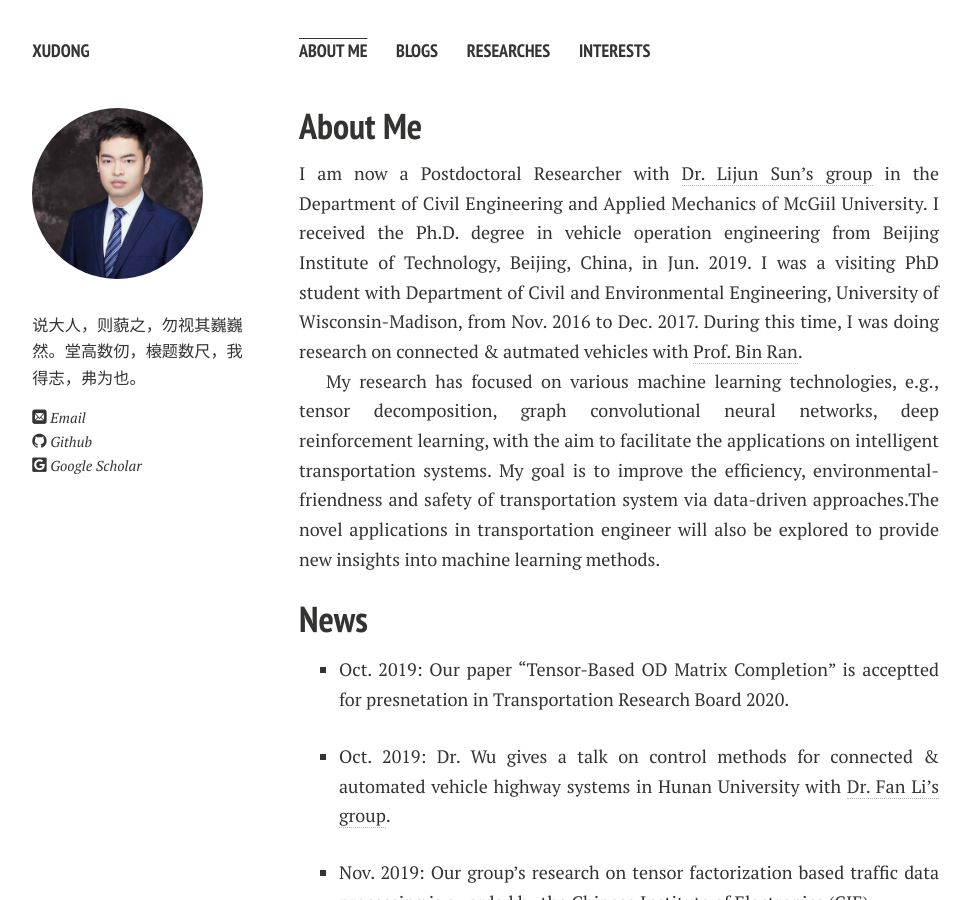
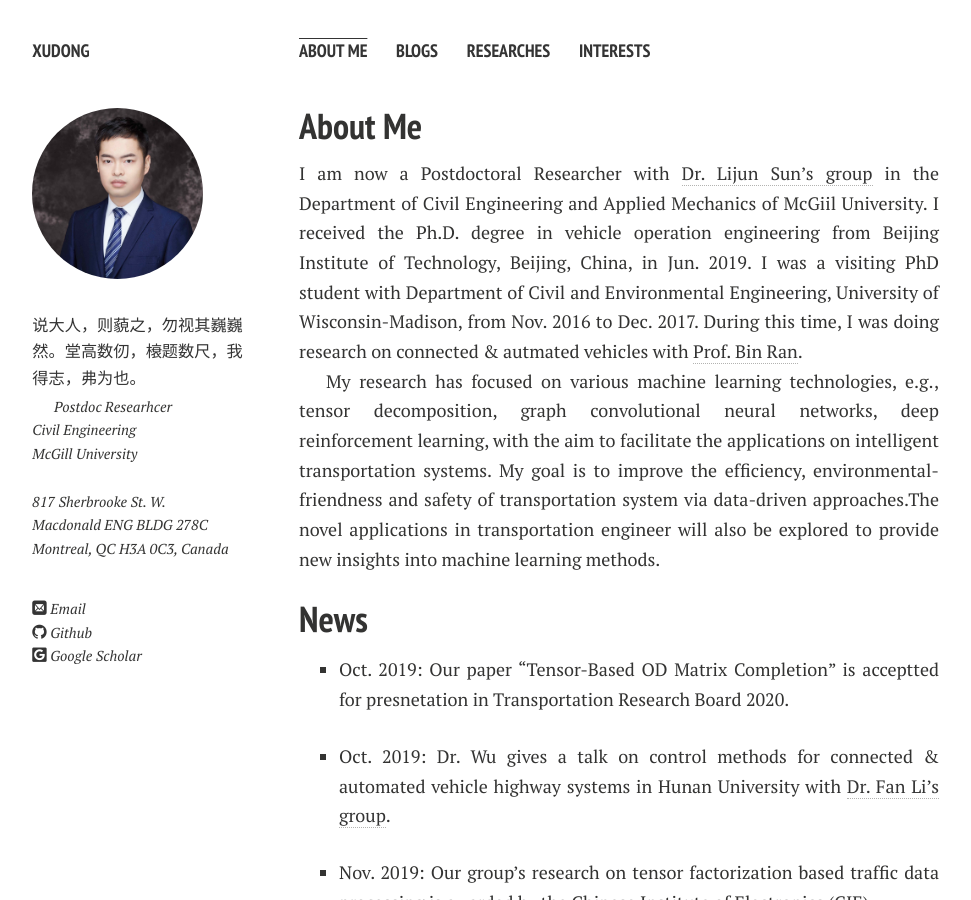
Before and after one commit to eveyuyi/Kaimaoge.github.io, a Jekyll site: the page built from index.md, in a window 1280 px wide and 900 px high. Shown: the whole window, without its empty margins (21-992 px from the left). Built offline with Jekyll 4.4.1, drawn with Linux system fonts in a browser that asks for light colours; nearby versions of some CDN libraries; some web fonts are replaced; our own code applies the rules of GitHub Pages for plain Markdown files.

Commit message:
Update _config.yml

```diff
--- a/_config.yml
+++ b/_config.yml
@@ -10,6 +10,15 @@ owner:
   name:           Yuankai Wu
   avatar:         wu.jpg
 #  bio:
+  bio: |
+        Postdoc Researhcer <br>
+        Civil Engineering <br>
+        McGill University <br>
+        <br>
+        817 Sherbrooke St. W. <br>
+        Macdonald ENG BLDG 278C <br>
+        Montreal, QC H3A 0C3, Canada <br>
+  location:       "Montreal, Canada"
   email:          yuankai.wu@mcgill.ca
   email:          Kaimaogege@gmail.com
   # Social networking links are used in author-bio sidebar. Update and remove as you like.
```
